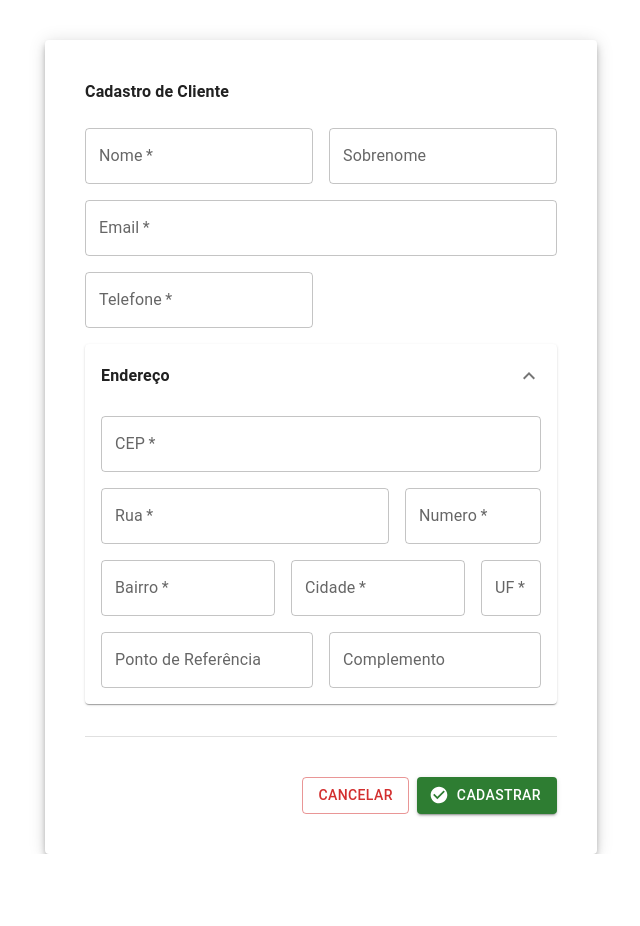
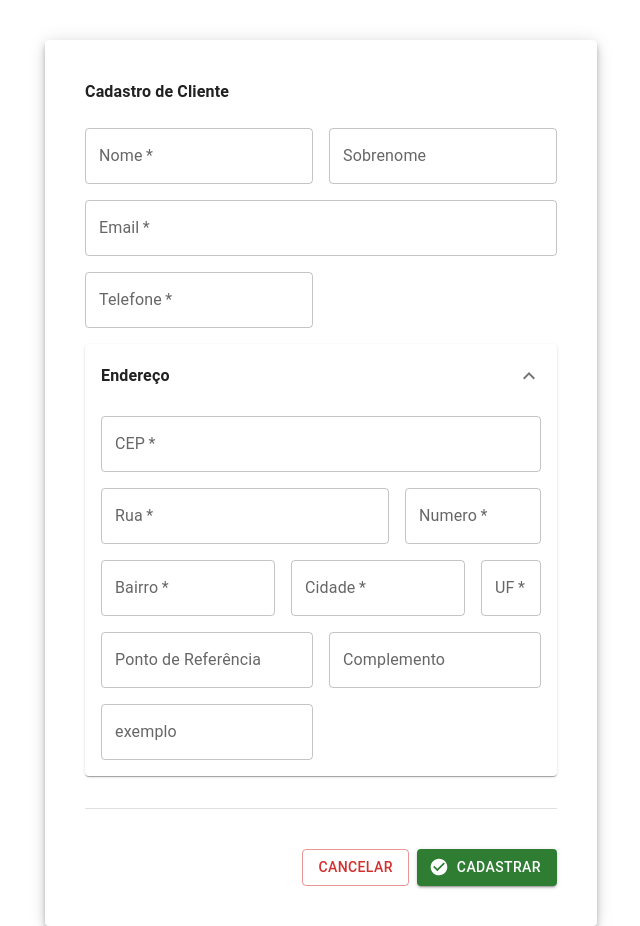
Before and after one commit to Elias-Ferro/form, a React (Vite) app: page / in a window 1280 px wide. Shown: the whole page, without its empty margins (319-959 px from the left). Before the commit the page ends 854 px from the top, so only its background shows below. Built offline with nearby package versions, Linux system fonts and the light colour scheme.

Commit message:
save changes

```diff
--- a/src/Components/Form.tsx
+++ b/src/Components/Form.tsx
@@ -268,6 +268,13 @@ const Form = () => {
                         fullWidth
                       />
                     </Grid>
+                    <Grid item xs={12} sm={4} lg={6}>
+                      <TextField
+                        name="exemplo"
+                        label="exemplo"
+                        fullWidth
+                      />
+                    </Grid>
                   </Grid>
                 </AccordionDetails>
               </Accordion>
--- /dev/null
+++ b/src/service/api.ts
@@ -0,0 +1 @@
+export const BASE_URL = `https://viacep.com.br/ws/`;
```
Also changed, not shown: src/service/cep.ts (added, +11 -0 lines).
